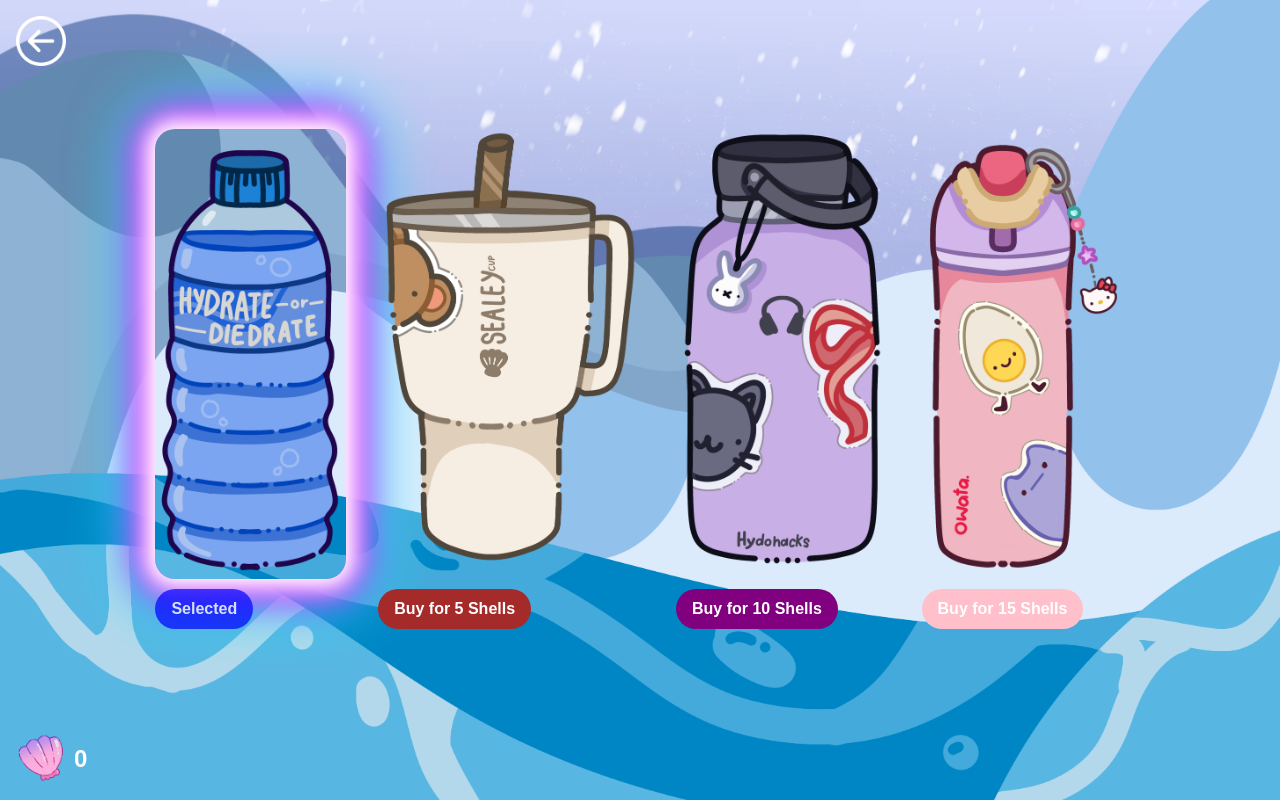
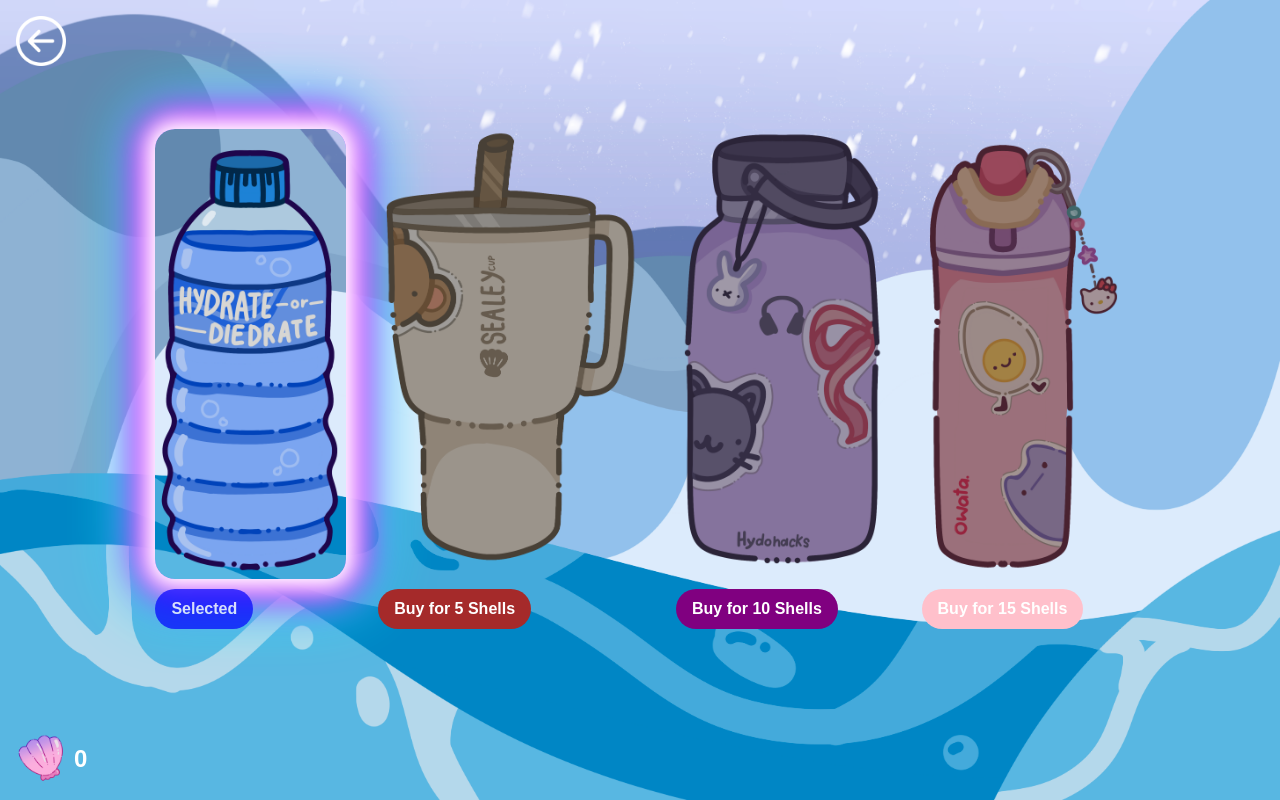
Before and after one commit to audreyyluu/wotter, a Next.js app: page /bottles in a window 1280 px wide. Built offline with nearby package versions, Linux system fonts and the light colour scheme.

Commit message:
switch locked images

```diff
--- a/src/app/bottles/page.tsx
+++ b/src/app/bottles/page.tsx
@@ -35,7 +35,8 @@
       <img
         id={`bottle-${color}`}
         className ={'main'}
-        src={isBought && !isSelected ? locked : image}
+        // src={isBought && !isSelected ? locked : image}
+        src={isSelected ? image : isBought ? image : locked}
         alt={alt}
         style={{
           // width: 250,
```
